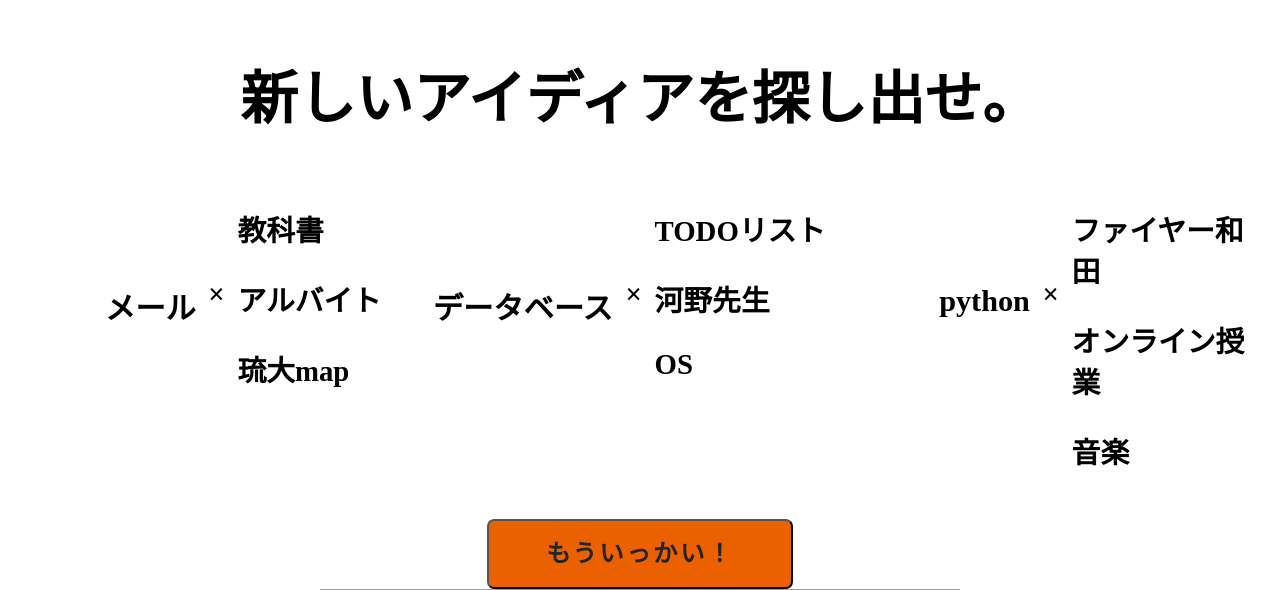
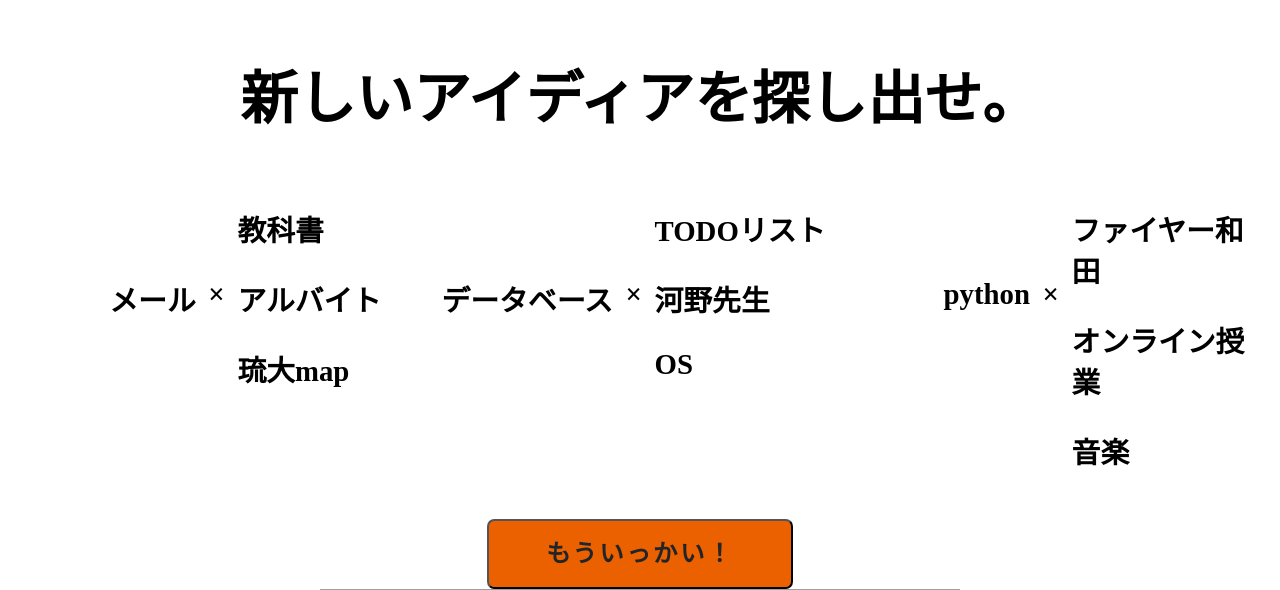
Before and after one commit to hiroya-ie/spark, a Django app: page /spark/ in a window 1280 px wide. Shown: the top 590 px of the page. Run offline with Django 3.2, Linux system fonts and the light colour scheme; parts of the project's set-up code (start-up, migrations or seed data) failed here and were passed over; grey boxes are pictures that could not be loaded.

Commit message:
Edited for Not reload

```diff
--- a/static/spark/style.css
+++ b/static/spark/style.css
@@ -65,7 +65,7 @@ html {
     text-align: right;
     float: left;
     width: 45%;
-    font-size: 2.1rem;
+    font-size: 2rem;
 
 
   }
```
